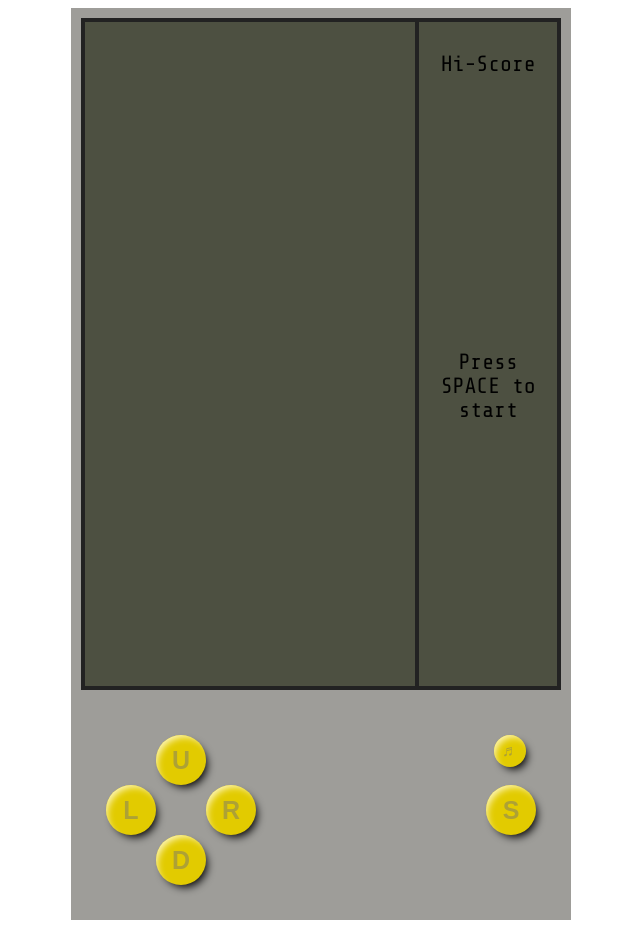
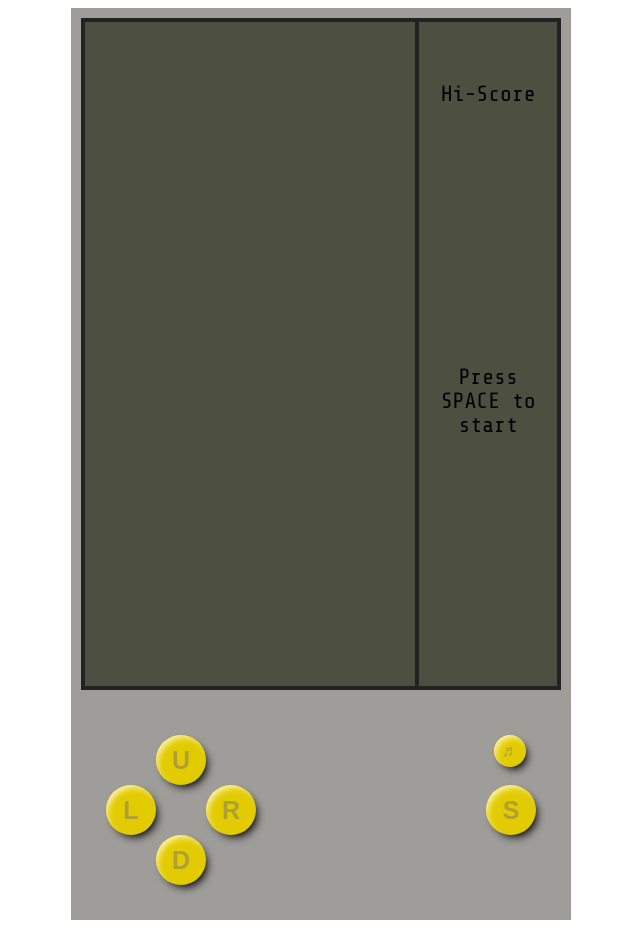
Before and after one commit to Jamshoot66/race, a website built with webpack: page public/index.html in a window 1280 px wide. Shown: the whole page, without its empty margins (319-959 px from the left). Built offline with nearby package versions, Linux system fonts and the light colour scheme.

Commit message:
chore status bar view

```diff
--- a/src/scss/info-block.scss
+++ b/src/scss/info-block.scss
@@ -1,5 +1,5 @@
 .info-block {
-	margin-top: 20px;
+	margin-top: 35px;
 	display: flex;
 	justify-content: center;
 	align-items: center;
--- a/src/scss/screen.scss
+++ b/src/scss/screen.scss
@@ -29,7 +29,7 @@
 	&__info {
 		@include debug;
 		width: 30%;
-		padding: 10px;
+		padding: 25px 5px;
 		display: flex;
 		flex-direction: column;
 		border-left: 4px solid $borderColor;
```
